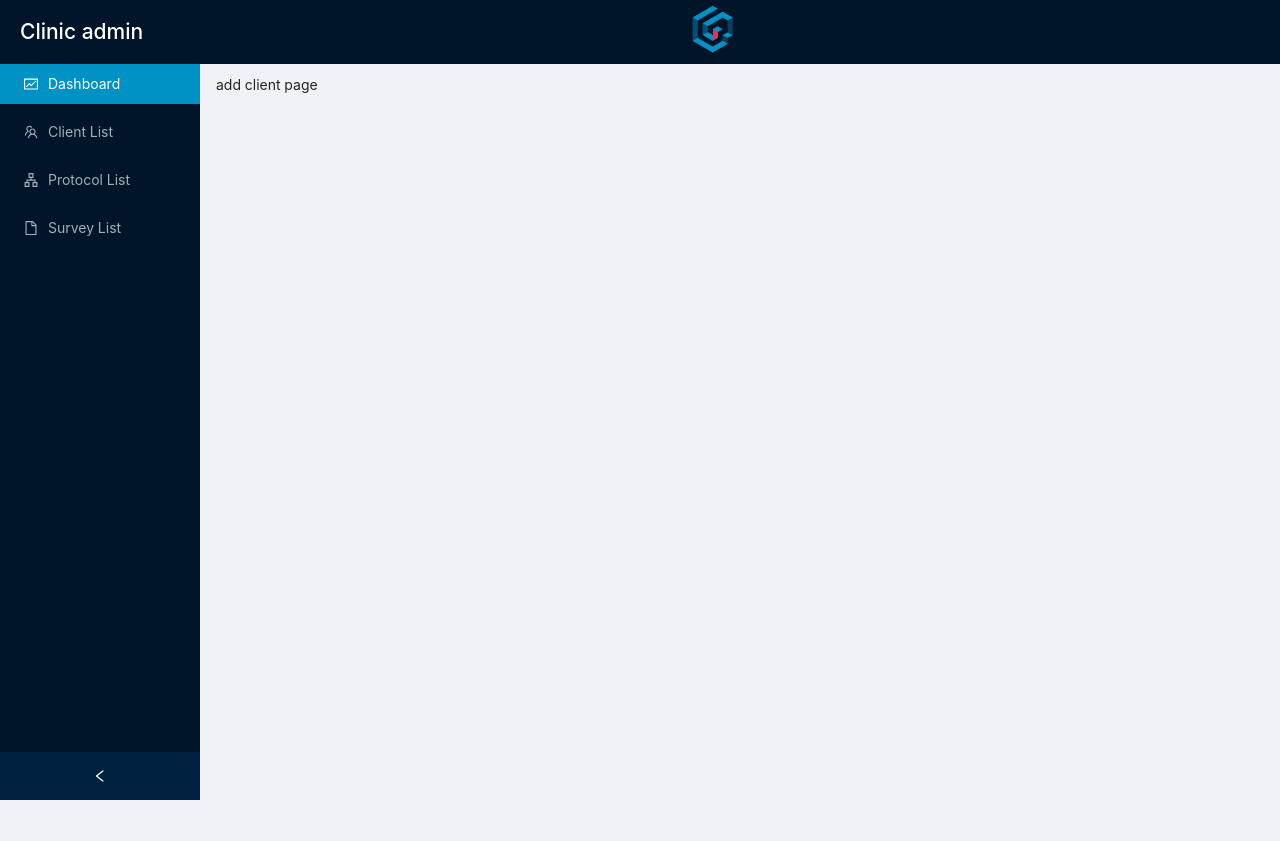
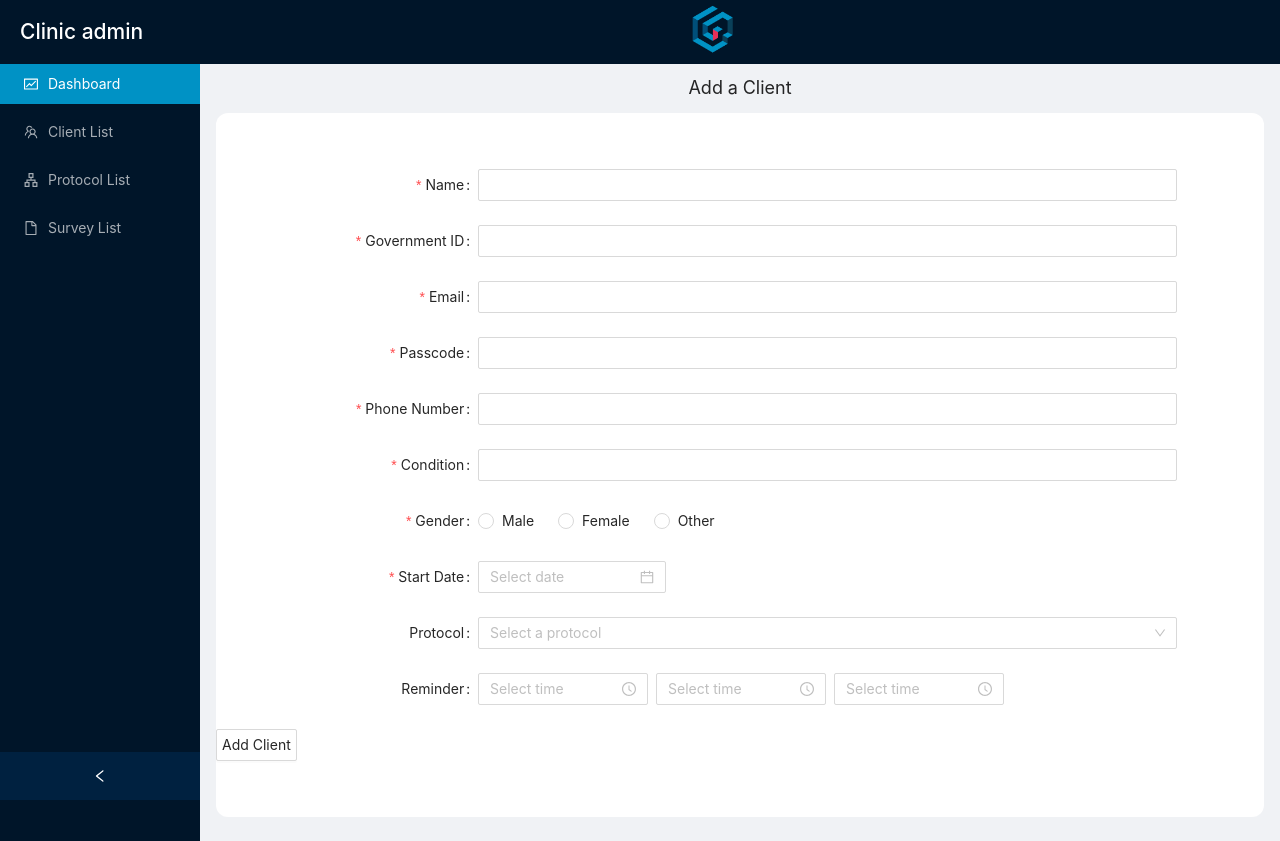
Before and after one commit to webahead14/clinic-admin, a React (Create React App) app: page /add/client in a window 1280 px wide. Before the commit the page ends 800 px from the top, so only its background shows below. Built offline with nearby package versions, Linux system fonts and the light colour scheme; no server answers.

Commit message:
primary form- no post

```diff
--- a/package.json
+++ b/package.json
@@ -8,7 +8,7 @@
     "@testing-library/jest-dom": "^5.16.1",
     "@testing-library/react": "^12.1.2",
     "@testing-library/user-event": "^13.5.0",
-    "antd": "^4.18.0",
+    "antd": "^4.18.8",
     "axios": "^0.24.0",
     "craco-less": "^2.0.0",
     "react": "^17.0.2",
--- a/src/pages/AddClient/index.jsx
+++ b/src/pages/AddClient/index.jsx
@@ -1,4 +1,128 @@
+import React, { useState } from "react";
+import "antd/dist/antd.css";
+import "./styleModule.css";
+import { Button, DatePicker,TimePicker, Form, Input, Radio, Select, Space } from "antd";
+import { Option } from "antd/lib/mentions";
 // REMOVE THIS LINE OF CODE, IT'S  JUST FOR SHOWING THE /add/client PAGE
-export default () => 'add client page';
+//export default () => 'add client page';
 
 // WRITE YOUR CODE BELOW THIS LINE
+
+const AddClient = () => {
+  const [client, setClient] = useState({
+    name: "",
+    passcode: "",
+    govId: "",
+    condition: "",
+    phone: "",
+    email: "",
+    gender: "",
+    protocolId: "",
+    startDate: "",
+    reminders: ["12:00", "08:30", "15:10"],
+  });
+
+  const handleChange = (e) => {
+    const { name, value } = e.target;
+    setClient((prevState) => ({
+      ...prevState,
+      [name]: value,
+    }));
+  };
+
+  const dateChange = (date) => {
+    client.startDate = date
+  }
+
+  const reminderChange = e => {
+    console.log('reminder: '+ e.target.value)
+  }
+
+  const logClient = () => {
+    console.log(client);
+  };
+
+  return (
+    <div>
+      <span className="centered">Add a Client</span>
+    <Form labelCol={{ span: 6}}
+    wrapperCol={{ span: 16 }} className='formStyle'>
+      <Form.Item></Form.Item>
+      <Form.Item label='Name:' name='name'
+      rules={[{required: true}]}>
+        <Input name='name' type='text' onChange={handleChange} value={client.name}/>
+      </Form.Item>
+      <Form.Item label='Government ID:' name='govId'
+      rules={[{required: true}]}>
+        <Input type='text' name='govId' onChange={handleChange}/>
+      </Form.Item>
+      <Form.Item label='Email:' name='email'
+      onChange={handleChange}
+      rules={[{required: true}]}>
+        <Input type='text' name='email' onChange={handleChange}/>
+      </Form.Item>
+      <Form.Item label='Passcode:' name='passcode'
+      onChange={handleChange}
+      rules={[{required: true}]}>
+        <Input type='password' name='passcode' onChange={handleChange}/>
+      </Form.Item>
+      <Form.Item label='Phone Number:' name='phone'
+      onChange={handleChange}
+      rules={[{required: true}]}>
+        <Input type='text' name='phone' onChange={handleChange}/>
+      </Form.Item>
+      <Form.Item label='Condition:' name='condition'
+      rules={[{required: true}]}>
+        <Input type='text' name='condition' onChange={handleChange}/>
+      </Form.Item>
+      <Form.Item label='Gender:' name='gender'
+      rules={[{required:true}]}>
+      <Radio.Group
+          name="gender"
+          onChange={handleChange}
+          value={client.gender}
+        >
+          <Space direction="horizental">
+            <Radio value="Male">Male</Radio>
+            <Radio value="Female">Female</Radio>
+            <Radio value="Other">Other</Radio>
+          </Space>
+        </Radio.Group>
+      </Form.Item>
+      <Form.Item label='Start Date:' name='startDate'
+      rules={[{required: true}]}>
+        <DatePicker onChange={dateChange}/>
+      </Form.Item>
+      <Form.Item label='Protocol:' name='protocolId'>
+      <Select
+          dropdownMatchSelectWidth="fit-content"
+          name='protocolId'
+          onChange={handleChange}
+          value={client.protocolId}
+          placeholder='Select a protocol'
+        >
+          <Select.Option value="protocol 1">
+            protocol 1
+          </Select.Option>
+          <Select.Option value="protocol 2">
+            protocol 2
+          </Select.Option>
+        </Select>
+      </Form.Item>
+      <Form.Item label='Reminder:' name='reminders'>
+        <Space direction='horizental'>
+          <TimePicker format='hh:mm' onChange={reminderChange}/>
+          <TimePicker format='hh:mm' onChange={reminderChange}/>
+          <TimePicker format='hh:mm' onChange={reminderChange}/>
+        </Space>
+      </Form.Item>
+      <Form.Item>
+      <Button style={{display: 'flex', justifyContent: 'center', alignItems: 'center'}} onClick={logClient}>Add Client</Button>
+      </Form.Item>
+      <Form.Item></Form.Item>
+    </Form>
+    </div>
+  );
+};
+
+export default AddClient;
--- /dev/null
+++ b/src/pages/AddClient/styleModule.css
@@ -0,0 +1,25 @@
+.centered {
+    display: flex;
+    justify-content: center;
+    margin-bottom: 15px;
+    height: 3vh;
+    font-style: bold;
+    font-size: large;
+
+}
+
+.buttonStyle {
+    background-color: blue;
+    color: white;
+    border-radius: 3px;
+    display: flex;
+    justify-content: center;
+    align-items: center;
+}
+
+.formStyle {
+    background-color: white;
+    border-radius: 12px;
+    padding-top: 5px;
+    padding-bottom: 5px;
+}
```
Also changed, not shown: src/pages/AddClient/style.module.css (added), 1 other file (tests, documents, lock files or other folders).
